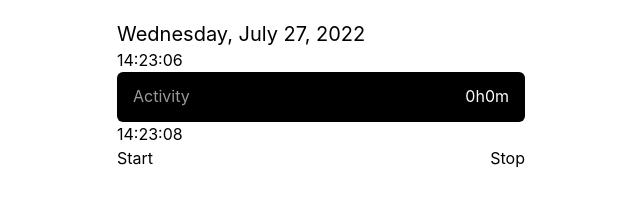
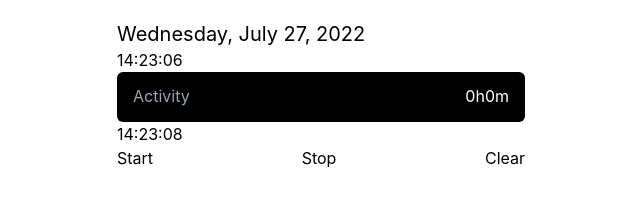
Before and after one commit to Juan-Jose-Toro/Tracker, a React (Create React App) app: page / in a window 1280 px wide. Both pictures are taken after a click on the button "Start". Shown: the top 220 px of the page, without its empty margins (319-959 px from the left). Built offline with nearby package versions, Linux system fonts and the light colour scheme.

Commit message:
Stable version

```diff
--- a/src/App.js
+++ b/src/App.js
@@ -7,9 +7,12 @@ import ActionButtons from './components/ActionButtons'
 function App() {
   const [intervals, setIntervals] = useState(() => {
     const localData = localStorage.getItem('data');
-    return localData ? JSON.parse(localData) : [];
+    return JSON.parse(localData || '[]');
   });
-  const [isStop, setStop] = useState(true);
+  const [isStop, setStop] = useState(() => {
+    const localIsStop = localStorage.getItem('isStop');
+    return JSON.parse(localIsStop || 'true');
+  });
   const options = { weekday: 'long', year: 'numeric', month: 'long', day: 'numeric' };
   const curDate = new Date().toLocaleDateString('en-US', options);
 
@@ -56,9 +59,15 @@ function App() {
     setIntervals(editedIntervals);
   }
 
+  function clearIntervals() {
+    setIntervals([]);
+    setStop(true);
+  }
+
   useEffect(() => {
     localStorage.setItem('data', JSON.stringify(intervals));
-  }, [intervals]);
+    localStorage.setItem('isStop', JSON.stringify(isStop));
+  }, [intervals, isStop]); // Could split
 
   const intervalList = intervals.map((interval) => (
     <Interval
@@ -80,6 +89,7 @@ function App() {
       <ActionButtons
         startInterval={startInterval}
         stopInterval={stopInterval}
+        clearIntervals={clearIntervals}
       />
     </div>
   );
--- a/src/components/ActionButtons.js
+++ b/src/components/ActionButtons.js
@@ -5,6 +5,7 @@ export default function ActionButtons(props) {
     <div className='flex justify-between'>
       <button onClick={() => props.startInterval()}> Start </button>
       <button onClick={() => props.stopInterval()}> Stop </button>
+      <button onClick={() => props.clearIntervals()}> Clear </button>
     </div>
   );
 }
--- a/src/components/Interval.js
+++ b/src/components/Interval.js
@@ -8,19 +8,24 @@ export default function Interval(props) {
   const [enlapsedTimeString, setEnlapsedTimeString] = useState(() => {
     // Intial state of enlapsedTimeString is calculated using epoch
     // [] Change implementation so that we only worry about display xHxM on the div
-    const newTime = props.currentTime ? new Date(props.currentTime) : new Date();   // Fix
+    const newTime = (props.currentTime ? new Date(props.currentTime) : new Date());   // Fix
     const currentTime = newTime - initialTime;
     const minutes = Math.floor(currentTime / 60000 % 60);
     const hours = Math.floor(currentTime / 3600000);
     return `${hours}h${minutes}m`;
   });
-  const [height, setHeight] = useState(0);
+  const [height, setHeight] = useState(calculateHeight());
 
-  function handleInput(e) {
-    setDescription(e.currentTarget.textContent);
-    // props.updateIntervalData(props.id, currentTime.getTime(), description);
+  function handleChange(e) {
+    setDescription(e.target.value);
   }
 
+  function calculateHeight() {
+    const newTime = (props.currentTime ? new Date(props.currentTime) : new Date());
+    const currentTime = newTime - initialTime;
+    const height = Math.floor(currentTime / 1000);
+    return height;
+  }
 
   useEffect(() => {
     if (!props.completed) {
@@ -39,53 +44,25 @@ export default function Interval(props) {
   });
 
   useEffect(() => {
-    // props.updateIntervalData(props.id, currentTime.getTime(), description);
-  }, [props.completed, description]) // Fix
+    props.updateIntervalData(props.id, currentTime.getTime(), description);
+  }, [props.completed, description, currentTime]) // Fix
 
-  const initialTimerTemplate = (
+  return (
     <div>
-      {initialTime.toLocaleTimeString('en-GB')}
+      {props.hasIntialTimer ? initialTime.toLocaleTimeString('en-GB') : ''}
       <div
         className='bg-black text-white rounded-md flex justify-between py-3 px-4'
         style={{height: `${Math.floor(height/60) + 50}px`}}
       >
-        <div
-          className='bg-black text-white w-full mr-5 overflow-auto no-scrollbar outline-none'
-          contentEditable="true"
-          onInput={handleInput}
+        <textarea
+          className='bg-black text-white w-full mr-5 overflow-auto no-scrollbar outline-none resize-none'
+          onChange={handleChange}
           placeholder="Activity"
-        >
-        {description}
-        </div>
+          value={description}
+        />
         {enlapsedTimeString}
       </div>
       {currentTime.toLocaleTimeString('en-GB')}
     </div>
   );
-
-  const noInitialTimerTemplate = (
-    <div>
-      <div
-        className='bg-black text-white rounded-md flex justify-between py-3 px-4'
-        style={{height: `${Math.floor(height/60) + 50}px`}}
-      >
-        <div
-          className='bg-black text-white w-full mr-5 overflow-auto no-scrollbar outline-none'
-          contentEditable="true"
-          onInput={handleInput}
-          placeholder="Activity"
-        >
-        {description}
-        </div>
-        {enlapsedTimeString}
-      </div>
-      {currentTime.toLocaleTimeString('en-GB')}
-    </div>
-  );
-
-  return (
-    <div>
-      {props.hasIntialTimer ? initialTimerTemplate : noInitialTimerTemplate}
-    </div>
-  );
 }
```
